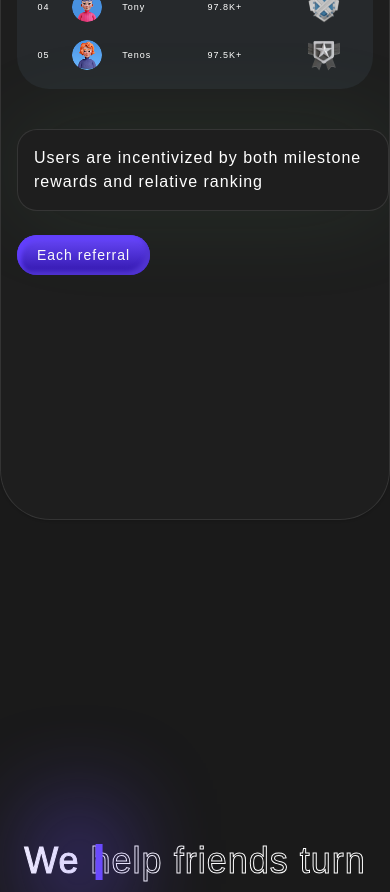
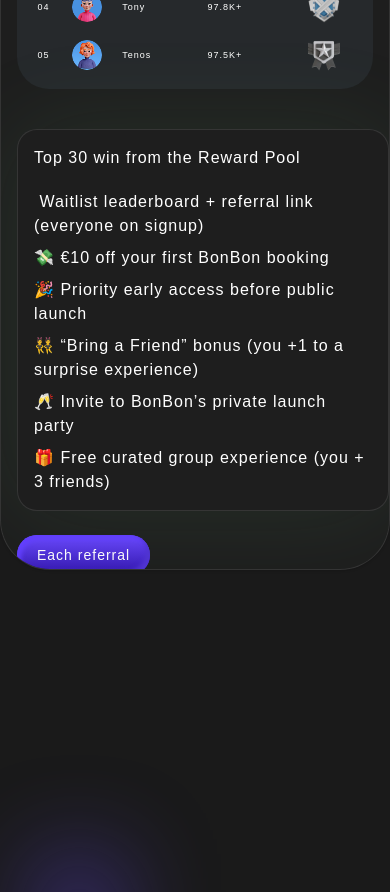
Before and after one commit to Expedey/bon-bon-landing-page, a Next.js app: page / in a window 390 px wide. Shown: the part 5980-6872 px from the top of the page. Built offline with nearby package versions, Linux system fonts and the light colour scheme; no server answers; a web font is replaced by a local one.

Commit message:
Chore: Cards content updated

```diff
--- a/src/screens/HomePage/sections/AppShowcaseSection/index.tsx
+++ b/src/screens/HomePage/sections/AppShowcaseSection/index.tsx
@@ -16,7 +16,7 @@
 
 type TCardWithButton = {
   title: string;
-  description?: string;
+  description?: string | React.ReactNode;
   buttonText: string;
   buttonLink: string;
 };
@@ -30,13 +30,13 @@
   return (
     <div className="flex flex-col gap-6 text-white lg:gap-10">
       <div className="bg-[#1E1E1E] p-4 2xl:p-[50px] border border-[#FFFFFF1A] rounded-[20px] xl:rounded-[50px] shadow-[0px_0px_100px_0px_#76D9891A] lg:shadow-none">
-        <h3 className="text-base md:text-2xl font-medium xl:text-3xl 2xl:text-4xl">
+        <h3 className="text-base font-medium md:text-2xl xl:text-3xl 2xl:text-4xl">
           {title}
         </h3>
         {description && (
-          <p className="text-white text-base 2xl:text-[22px] mt-5 break-words whitespace-pre-line">
+          <div className="text-white text-base 2xl:text-[22px] mt-5 break-words whitespace-pre-line">
             {description}
-          </p>
+          </div>
         )}
       </div>
       <Link href={buttonLink} className="mr-auto lg:mr-0 lg:ml-auto w-fit">
@@ -91,24 +91,48 @@
 
   const cards = [
     {
-      title: "Specific thresholds unlock access to perks",
-      description: `
-        Example:
-        3 invites = early access
-        10 invites = invite only-experiences
-        Top 10% = special recognition or premium features
-      `,
-      buttonText: "Each referral",
+      title: "Live leaderboard",
+      description: (
+        <>
+          <p className="text-white">
+            Ranked in realtime by <i>successful referrals.</i>
+            <br />
+            <span className="text-sm">
+              #1 = most referrals, #2 = next most, etc.
+            </span>
+          </p>
+        </>
+      ),
+      buttonText: "Referral link",
       buttonLink: "/",
     },
     {
-      title: "Earn referral gives the user points or XP",
-      buttonText: "Each referral",
+      title: "Every referral moves you up",
+      description: (
+        <>
+          <p className="text-white">
+            Share your link. Each <i>successful referral</i> boosts your rank
+            toward the Top 30.
+          </p>
+        </>
+      ),
+      buttonText: "Invite friends",
       buttonLink: "/",
     },
     {
-      title:
-        "Users are incentivized by both milestone rewards and relative ranking",
+      title: "Top 30 win from the Reward Pool",
+      description: (
+        <ul className="space-y-2 list-none list-inside">
+          <li>
+            &#xFE0F; Waitlist leaderboard + referral link (everyone on signup)
+          </li>
+          <li>💸 €10 off your first BonBon booking</li>
+          <li>🎉 Priority early access before public launch</li>
+          <li>👯 “Bring a Friend” bonus (you +1 to a surprise experience)</li>
+          <li>🥂 Invite to BonBon’s private launch party</li>
+          <li>🎁 Free curated group experience (you + 3 friends)</li>
+        </ul>
+      ),
       buttonText: "Each referral",
       buttonLink: "/",
     },
@@ -294,7 +318,7 @@
           </div>
           <div
             ref={containerRef}
-            className="flex flex-[2] lg:flex-col lg:overflow-hidden max-lg:px-4 min-h-[350px] lg:min-h-[auto] lg:px-0 max-w-[588px] w-full mx-auto lg:mx-0 lg:mt-20 relative"
+            className="flex flex-[2] lg:flex-col lg:overflow-hidden max-lg:px-4 min-h-[400px] lg:min-h-[auto] lg:px-0 max-w-[588px] w-full mx-auto lg:mx-0 lg:mt-20 relative"
           >
             {cards.map((card, index) => (
               <div
```
